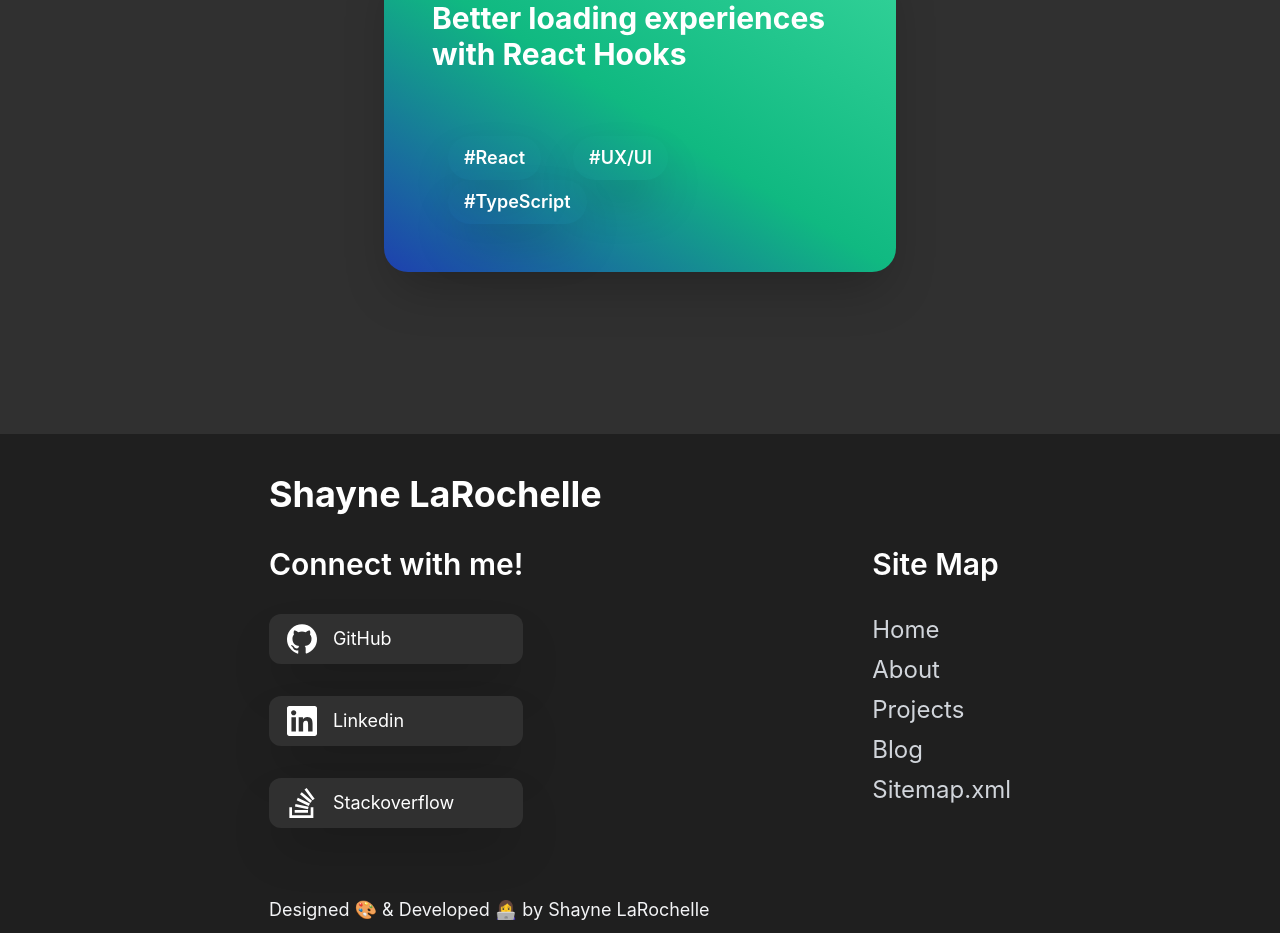
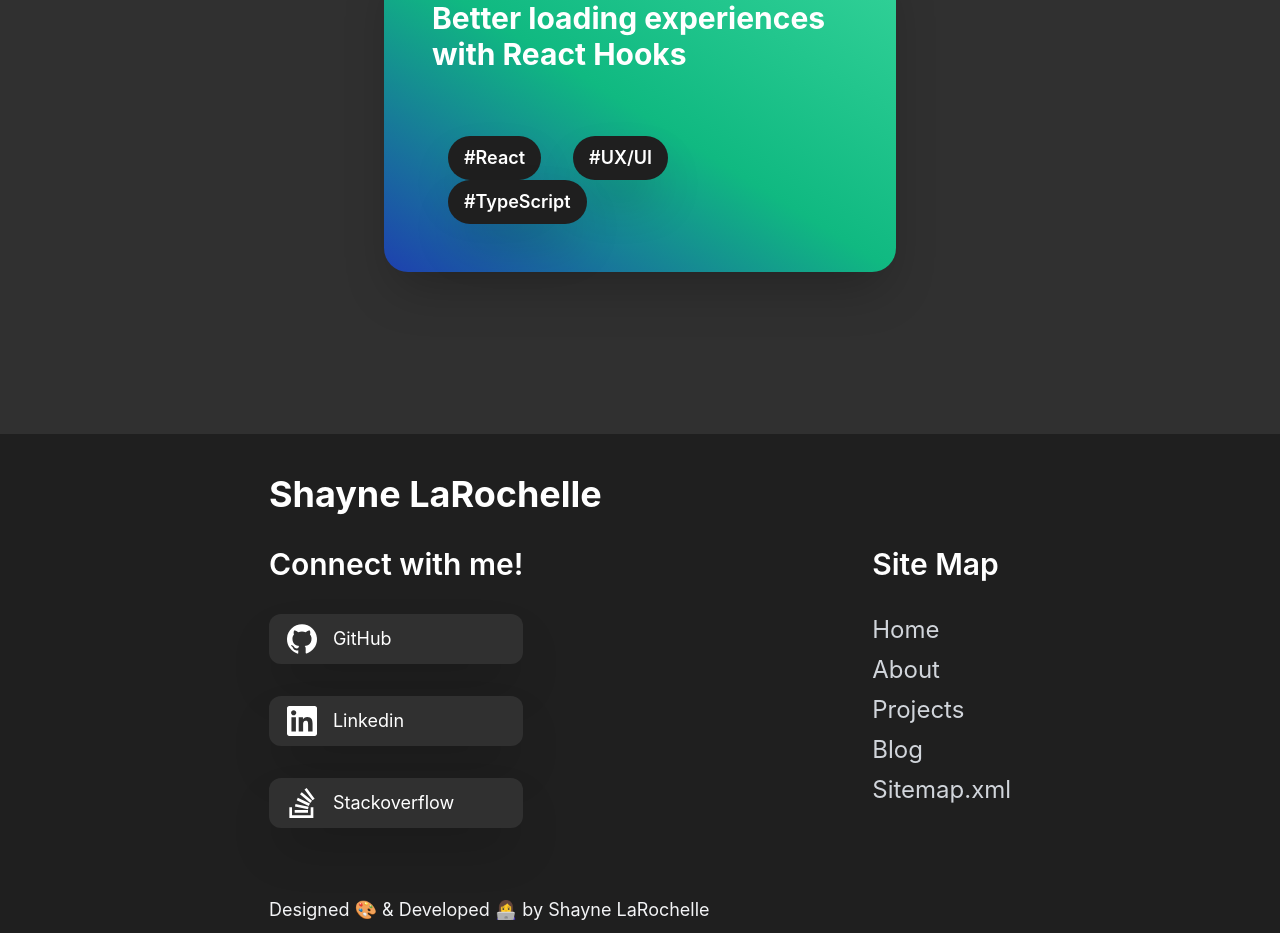
Before and after one commit to shaynelar/shaynelarochelle.com, a Next.js app: page / in a window 1280 px wide. Shown: the part 5460-6393 px from the top of the page. Built offline with nearby package versions, Linux system fonts and the light colour scheme.

Commit message:
Change styling on blog card

```diff
--- a/components/BlogCard.tsx
+++ b/components/BlogCard.tsx
@@ -21,7 +21,7 @@ export default function BlogCard({ title, tags, url }: Props) {
 
 			<div className="flex gap-2 md:gap-4 mt-10 hidden sm:block">
 				{tags.map((tag) => (
-					<Tag className="md:mx-4" key={tag} label={tag} color="dark" />
+					<Tag className="md:mx-4" key={tag} label={tag} color="bg-dark" />
 				))}
 			</div>
 		</Layout>
```
